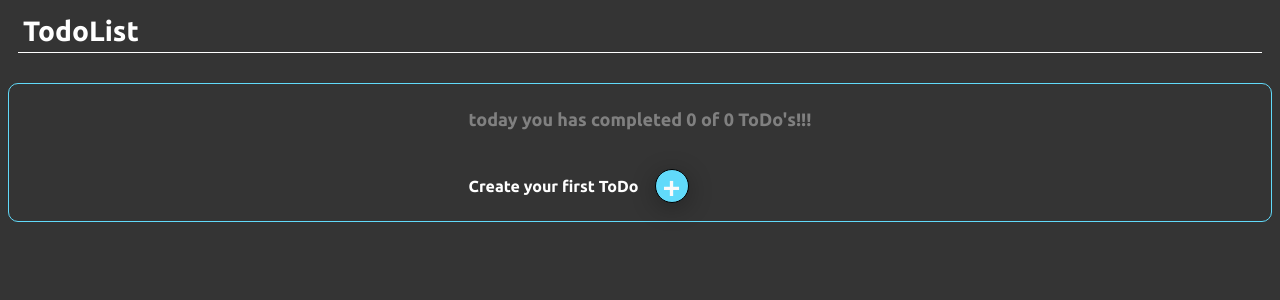
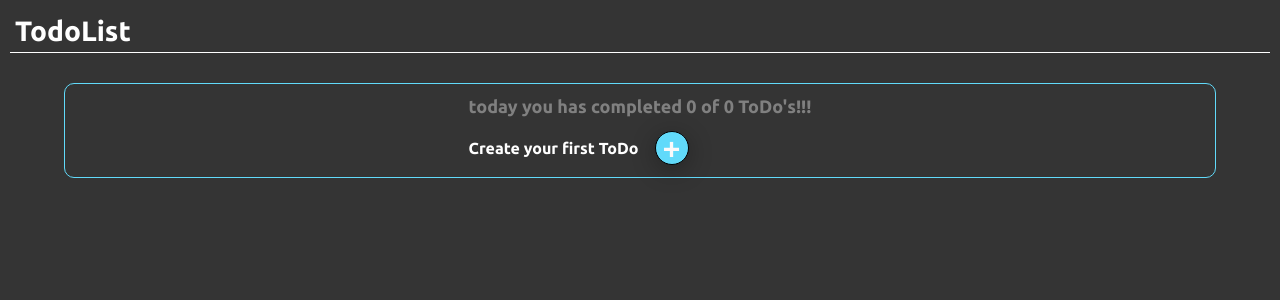
Before and after one commit to fredydlemus/To-Do-List_with_React, a React (Create React App) app: page / in a window 1280 px wide. Shown: the top 300 px of the page. Built offline with nearby package versions, Linux system fonts and the light colour scheme.

Commit message:
[FIX] css to todoDay Component

```diff
--- a/src/styles/components/TodoDay.css
+++ b/src/styles/components/TodoDay.css
@@ -7,7 +7,9 @@
     margin-bottom: 50px;
     display: grid;
     justify-content: center;
-
+    width: 90%;
+    margin: 0 auto;
+    padding: 12px;
 }
 
 .dayCard__dayTitle{
@@ -15,8 +17,10 @@
     text-align: center;
     font-size: 24px;
     margin-bottom: 0;
+
 }
 
 .dayCard__counter{
     grid-row: 1 / 2;
+    margin-bottom: 14px;
 }
--- a/src/styles/index.css
+++ b/src/styles/index.css
@@ -24,6 +24,8 @@
 
 *{
     box-sizing: border-box;
+    padding: 0;
+    margin: 0;
 }
 
 body{
```
